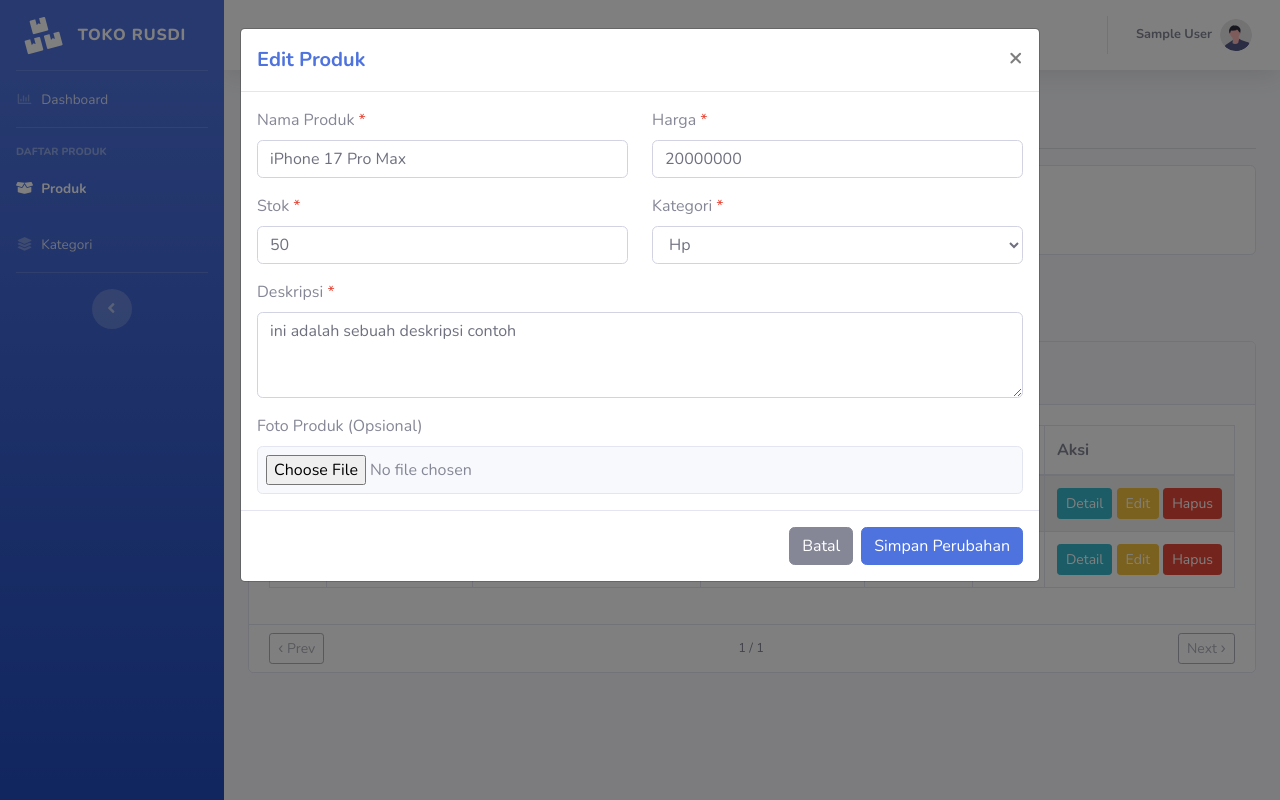
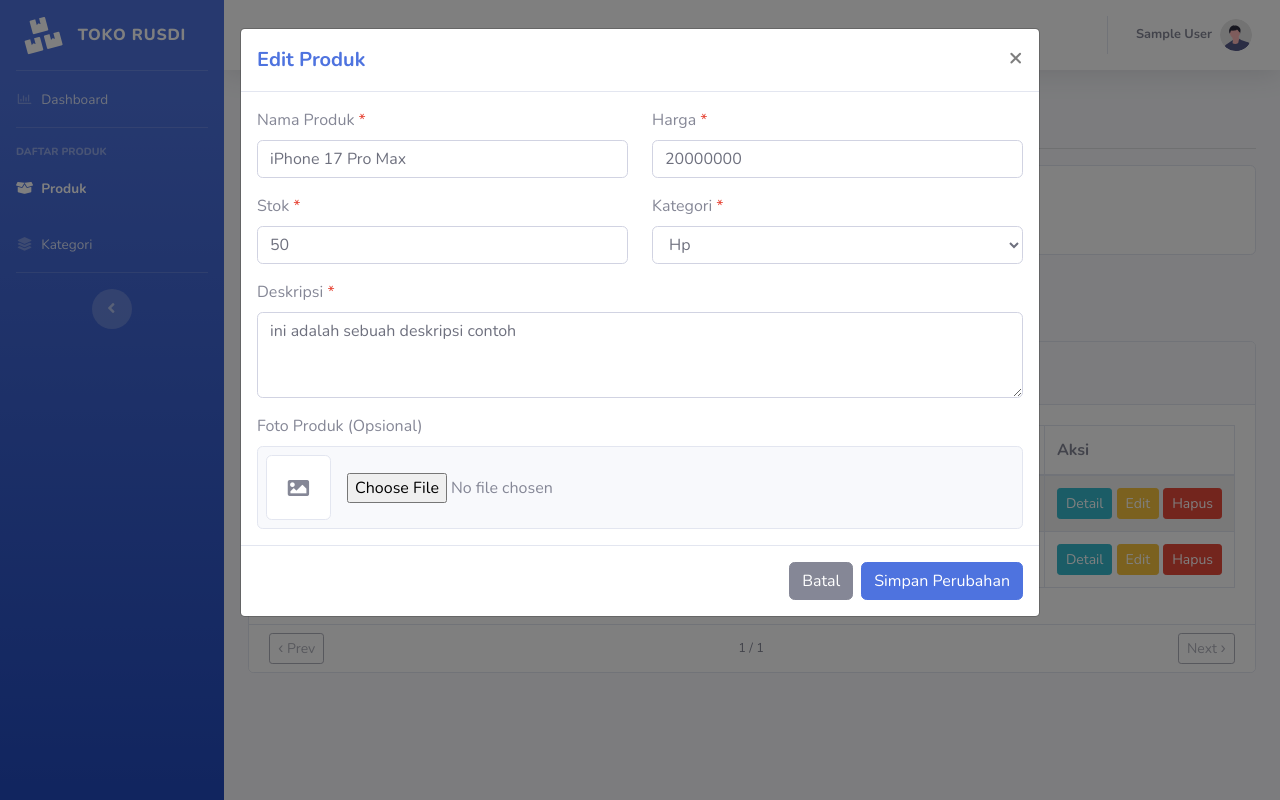
Before and after one commit to SendokGarpu3233/Toko-Rusdi, a Laravel app: page /produk in a window 1280 px wide, after a click on "Edit". Run offline with Laravel 12, Linux system fonts and the light colour scheme; the visitor is signed in with stand-in values (Sample User, id 1); data comes from the database, SQL or seed files in the repository.

Commit message:
menambah preview foto produk

```diff
--- a/resources/views/pages/produk/show.blade.php
+++ b/resources/views/pages/produk/show.blade.php
@@ -176,9 +176,14 @@
             <label>Foto Produk (Opsional)</label>
             <div class="d-flex align-items-center p-2 border rounded bg-light">
               @if ($item->gambar)
-                <img src="{{ asset('uploads/' . $item->gambar) }}" class="rounded mr-3 border" style="width: 60px; height: 60px; object-fit: cover;">
+                <img id="previewEdit{{$item->id_produk}}" src="{{ asset('uploads/' . $item->gambar) }}" class="rounded mr-3 border bg-white" style="width: 65px; height: 65px; object-fit: cover;">
+              @else
+                <img id="previewEdit{{$item->id_produk}}" src="" class="rounded mr-3 border bg-white d-none" style="width: 65px; height: 65px; object-fit: cover;">
+                <div id="iconEdit{{$item->id_produk}}" class="rounded mr-3 border bg-white d-flex align-items-center justify-content-center text-muted" style="width: 65px; height: 65px; flex-shrink: 0;">
+                  <i class="fas fa-image fa-lg"></i>
+                </div>
               @endif
-              <input type="file" name="gambar" class="form-control-file" accept="image/*">
+              <input type="file" name="gambar" class="form-control-file" accept="image/*" onchange="previewEditGambar(this, {{$item->id_produk}})">
             </div>
           </div>
         </div>
@@ -276,6 +281,25 @@
     tampilkanProduk();
   }
 
+  // Live preview gambar di dalam Modal Edit Produk
+  function previewEditGambar(input, id) {
+    const preview = document.getElementById('previewEdit' + id);
+    const icon = document.getElementById('iconEdit' + id);
+
+    if (input.files && input.files[0]) {
+      const reader = new FileReader();
+      reader.onload = function(e) {
+        preview.src = e.target.result;
+        preview.classList.remove('d-none');
+        if (icon) {
+          icon.classList.remove('d-flex');
+          icon.classList.add('d-none');
+        }
+      };
+      reader.readAsDataURL(input.files[0]);
+    }
+  }
+
   // Jalankan saat halaman pertama kali dibuka
   tampilkanProduk();
 </script>
```
Also changed, not shown: public/uploads/1795678885_ sendok garpu.jpg (added), public/uploads/1795678903_ ssd.jpg (added), public/uploads/1795679406_ ssd.jpg (added).
